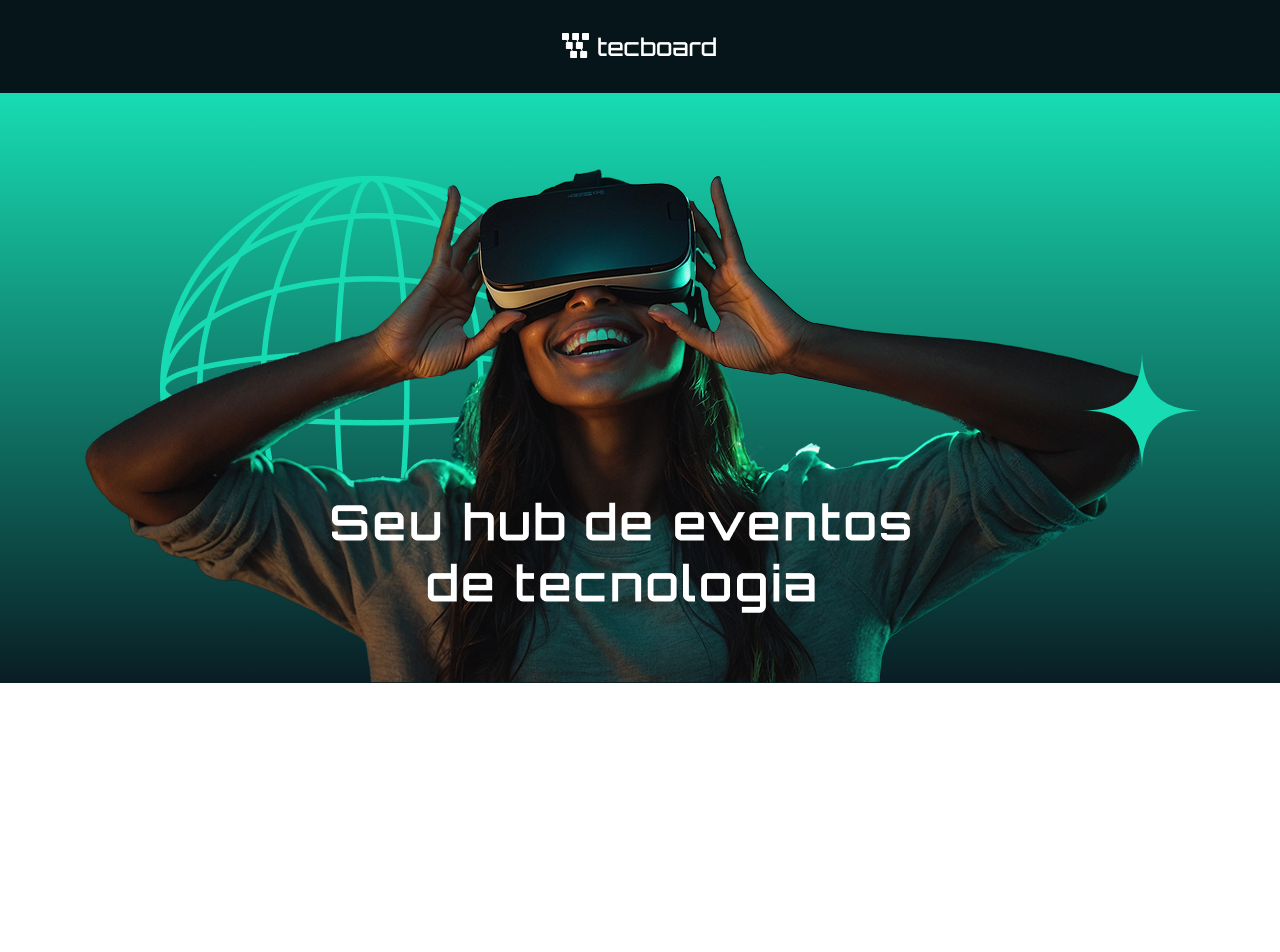
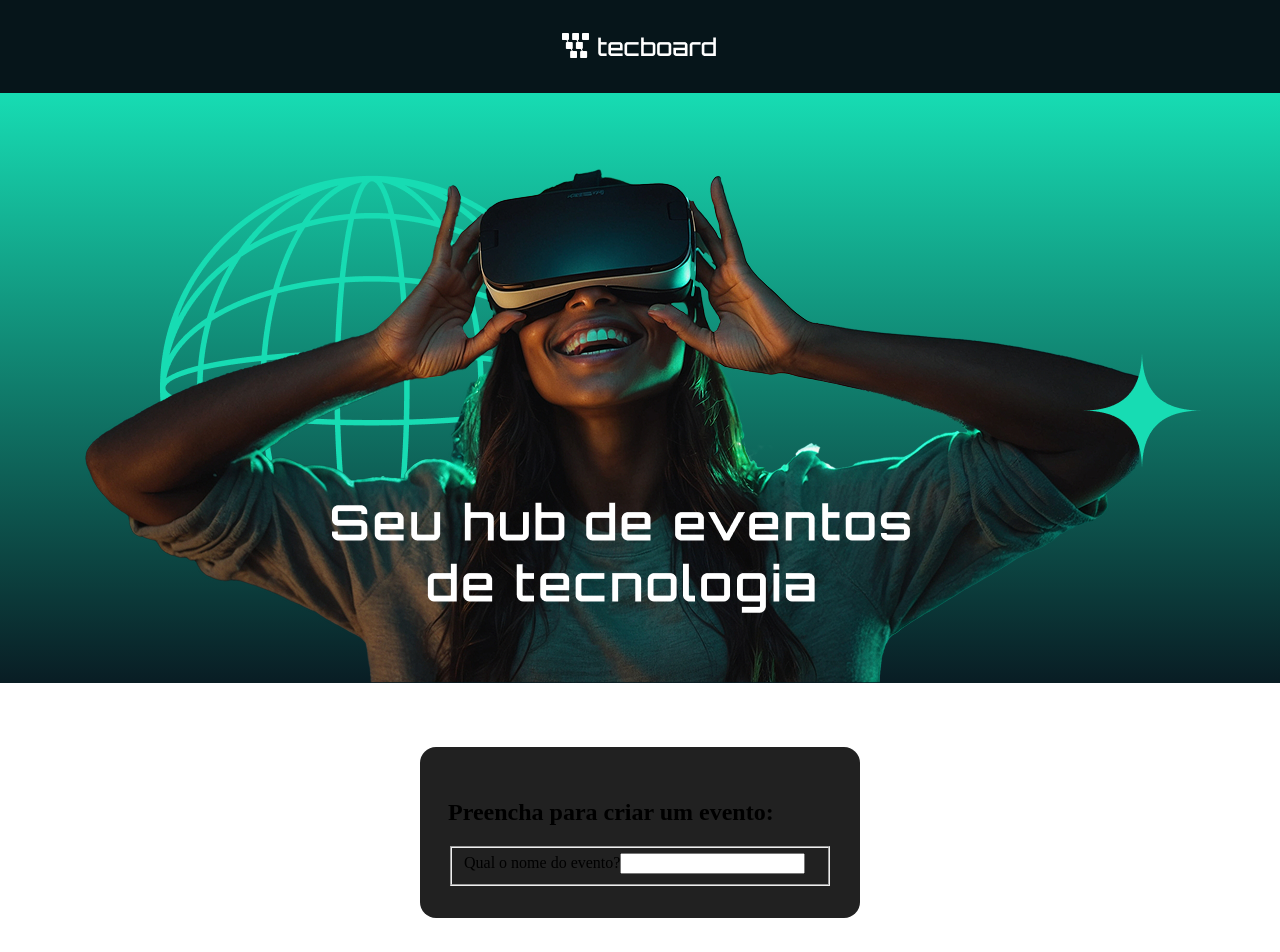
Before and after one commit to ThalesOliveira100/alura-react-01-tecboard, a React (Vite) app: page / in a window 1280 px wide. Shown: the top 952 px of the page. Before the commit the page ends 800 px from the top, so only its background shows below. Built offline with nearby package versions, Linux system fonts and the light colour scheme.

Commit message:
feat(form-event): create FormularioDeEvento component

```diff
--- a/src/App.jsx
+++ b/src/App.jsx
@@ -1,4 +1,19 @@
 import './App.css'
+
+// No react, compenentes são FUNÇÕES
+
+function FormularioDeEvento() {
+
+  return (
+    <form className='form-evento'>
+        <h2>Preencha para criar um evento:</h2>
+        <fieldset>
+          <label htmlFor="nome">Qual o nome do evento?</label>
+          <input type="text" id='nome'/>
+        </fieldset>
+    </form>
+  )
+}
 
 function App() {
 
@@ -12,7 +27,7 @@
         <img src="/banner.png" alt="Banner TecBoard" />
       </section>
 
-
+      <FormularioDeEvento />
     </main>
   )
 }
```
